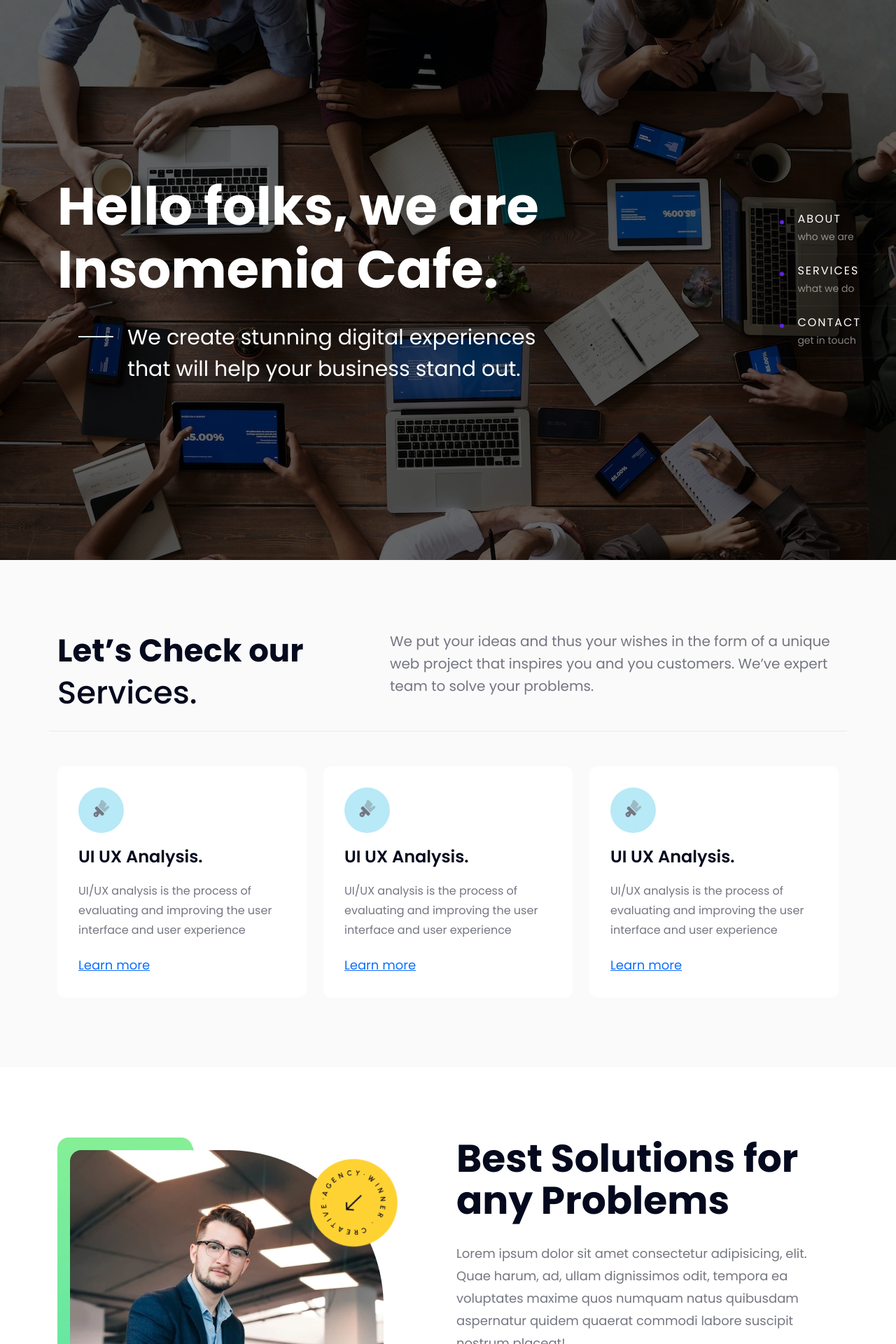
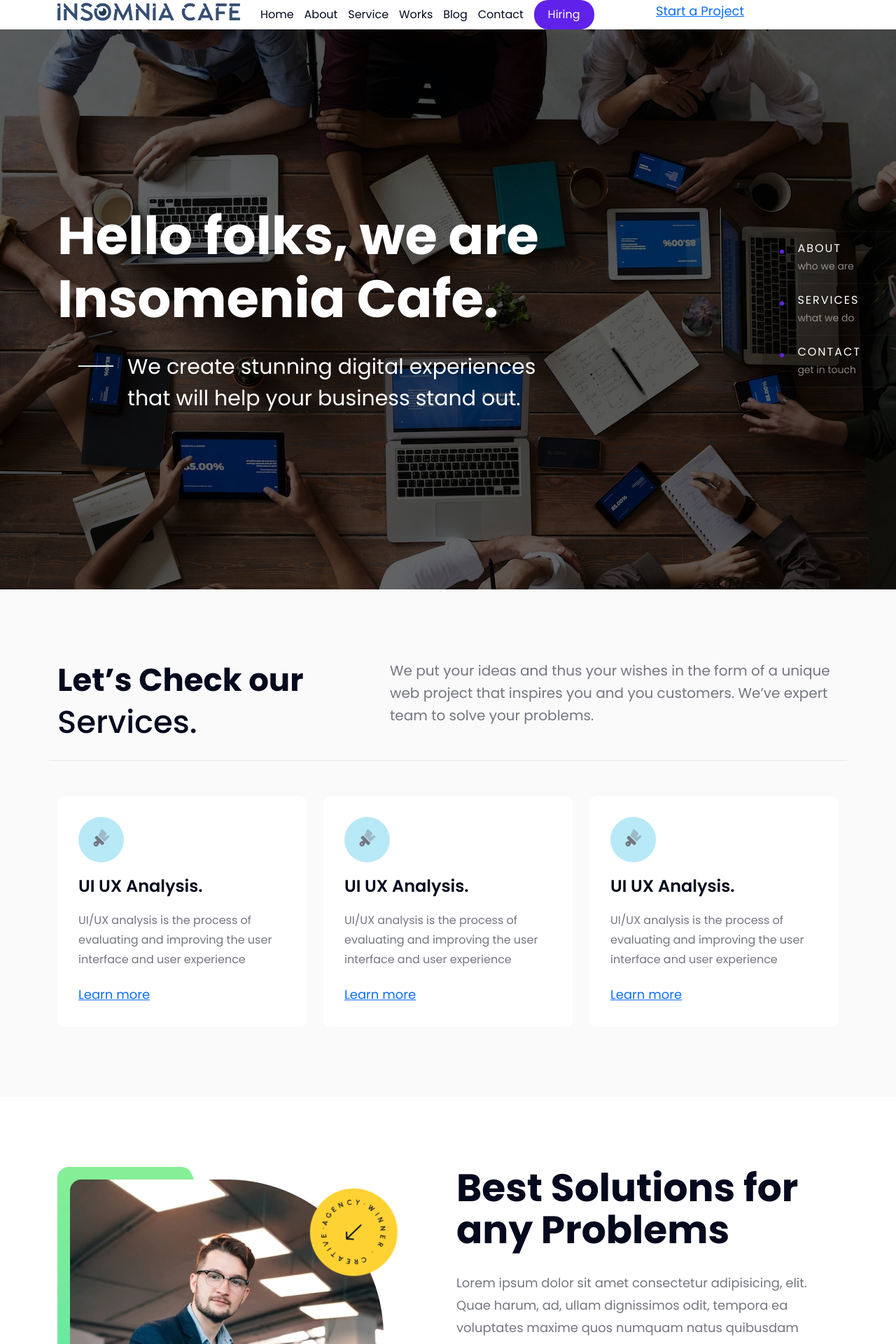
Before and after one commit to saifulpro247/insomnia, a PHP site: page / in a window 1280 px wide. Shown: the top 1920 px of the page at 70% size. Run offline with PHP 8.4, Linux system fonts and the light colour scheme; some libraries are stand-ins or nearby versions.

Commit message:
site published

```diff
--- a/assets/css/responsive.css
+++ b/assets/css/responsive.css
@@ -36,7 +36,7 @@
 /* Mobile Layout: 320px. */
 @media only screen and (max-width: 767px) {
 
-	.hero_area_content h1 {	font-size: 50px;}
+	.hero_area_content h1 {	font-size: 40px;}
 	.hero_area_content p {	font-size: 20px; margin-left: 0;}
 
 }
--- a/index.html
+++ b/index.html
@@ -17,8 +17,37 @@
     <body>
 
         <header class="main-header incafe_header_area">
-
-
+            <div class="header_menu_area">
+                <div class="container">
+                    <div class="row">
+                        <div class="col-md-3">
+                            <div class="site_logo">
+                                <a href="#"><img src="assets/img/logo.webp" alt="" class="img-fluid"></a>
+                            </div>
+                        </div>
+                        <div class="col-md-6">
+                            <div class="main_menu_area">
+                                <ul>
+                                    <li><a href="#">Home</a></li>
+                                    <li><a href="#">About</a></li>
+                                    <li><a href="#">Service</a></li>
+                                    <li><a href="#">Works</a></li>
+                                    <li><a href="#">Blog</a></li>
+                                    <li><a href="#">Contact</a></li>
+                                    <li><a href="#" class="hiring_button">Hiring</a></li>
+                                </ul>
+                            </div>
+                        </div>
+                        <div class="col-md-3">
+                            <div class="header_right_area">
+                                <ul>
+                                    <li><a href="#" class="project_start_btn">Start a Project</a></li>
+                                </ul>
+                            </div>
+                        </div>
+                    </div>
+                </div>
+            </div>
         </header>
 
         <main>
@@ -471,7 +500,7 @@
             <div class="incafe_workflow incafe_work_process section_padding">
                 <div class="container">
                     <div class="row mb-5 d-flex justify-content-center">
-                        <div class="col-12">
+                        <div class="col-md-10 col-lg-6 col-sm-10">
                             <div class="section_area text-center text-dark">
                                 <h2 class="section_title text-dark">Our Work Proces</h2>
                                 <p class="sub_title">Please see our simple workflow</p>
@@ -536,7 +565,7 @@
             <div class="incafe_member_zone section_padding">
                 <div class="container">
                     <div class="row mb-5 d-flex justify-content-center">
-                        <div class="col-12">
+                        <div class="col-md-10 col-lg-6 col-sm-10">
                             <div class="section_area  text-center">
                                 <h2 class="section_title">Meet our Team of Experts</h2>
                                 <p class="sub_title">Donec dignissim, metus sit amet suscipit mauris vul putate odio, quis cursus nunc urna Aliqum tell us. Quisque hendrerit commodo dignissim.
@@ -621,7 +650,7 @@
                 <div class="container">
                     <div class="client_testimonial">
                         <div class="row">
-                            <div class="col-12 col-sm-12 col-lg-4 col-md-8">
+                            <div class="col-md-10 col-lg-6 col-sm-10">
                                 <div class="section_area mb-5 text-left">
                                     <h2 class="section_title">
                                         What the Client Thinks About us.
@@ -918,7 +947,7 @@
             <div class="incafe_blog_area section_padding">
                 <div class="container">
                     <div class="row mb-5 d-flex justify-content-center">
-                        <div class="col-md-12">
+                        <div class="col-md-10 col-lg-6 col-sm-10">
                             <div class="section_area  text-center">
                                 <h2 class="section_title text-dark">Our Latest Blogs</h2>
                                 <p class="sub_title">No coding skills required to create unique sites. Customize your site in real-time and see the results instantly.</p>
@@ -1007,7 +1036,7 @@
             <div class="incafe_contact_area section_padding" id="contact">
                 <div class="container">
                     <div class="row mb-5 d-flex justify-content-center">
-                        <div class="col-md-6">
+                        <div class="col-md-10 col-lg-6 col-sm-10">
                             <div class="section_area  text-center">
                                 <h2 class="section_title text-dark">Contact Us</h2>
                             </div>
@@ -1087,7 +1116,7 @@
                             <div class="col-md-6 col-lg-3 mb-5 footer_bg_item">
                                 <div class="footer_item footer_about">
                                     <div class="footer_logo">
-                                        <a href="#"><img src="assets/img/logo.png" alt=""></a>
+                                        <a href="#"><img src="assets/img/logo.png" class="img-fluid" alt=""></a>
                                     </div>
                                     <p>Lorem ipsum dolor sit amet consectetur, adipisicing elit. Inventore, consectetur?.</p>
                                     <div class="footer_social_links">
@@ -1161,6 +1190,14 @@
                 </div>
             </div>
         </footer>
+        <!-- left fixed content -->
+        <div class="left_side_fixed">
+            <div class="side_content">
+                <li><a href="#">asifur94@gmail.com</a></li>
+                <li><a href="#">01919364047</a></li>
+            </div>
+        </div>
+        <!-- left fixed content -->
 
         <script src="assets/js/Jquery-3.7.0.js"></script>
         <script src="assets/js/bootstrap.min.js"></script>
--- a/style.css
+++ b/style.css
@@ -17,13 +17,60 @@ body{
 	line-height: var(--line-height);
 	font-size: var(--body-font-size);
 	background-color: var(--body-bg);
+  position: relative;
 }
 
 /* margin and padding css */
 .section_padding{
 	padding: 100px 0;
 }
+
+
 /* menu css */
+
+.main_menu_area ul {
+  list-style: none;
+  padding: 0;
+  margin: 0;
+}
+.main_menu_area ul li {
+  display: inline-block;
+  margin: 0 5px;
+}
+.main_menu_area ul li a {
+  display: block;
+  text-decoration: none;
+  color: var(--primary-color);
+  font-size: 16px;
+}
+.main_menu_area ul li a.hiring_button {
+  display: inline-block;
+  background-color: var(--btn-bg);
+  padding: 5px 20px;
+  border-radius: 20px;
+  color: #fff;
+}
+
+.header_right_area ul {
+  padding: 0;
+  margin: 0;
+  list-style: none;
+}
+
+
+
+
+
+
+
+
+
+
+
+
+
+
+
 
 /* hero area css */
 .hero_area{
```
